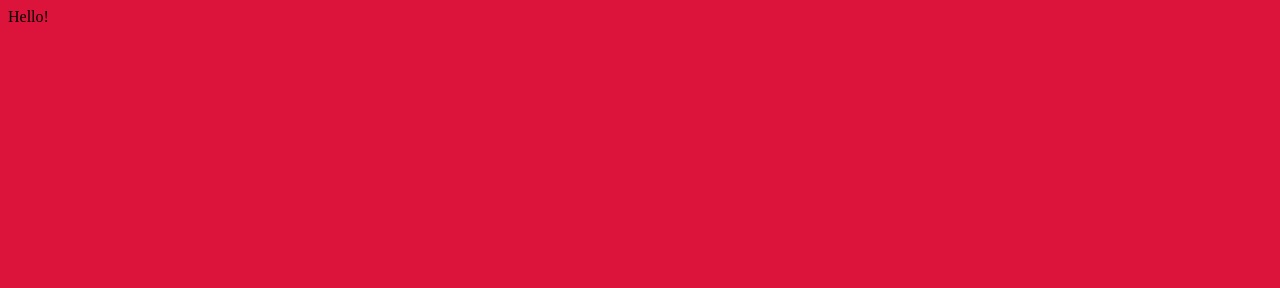
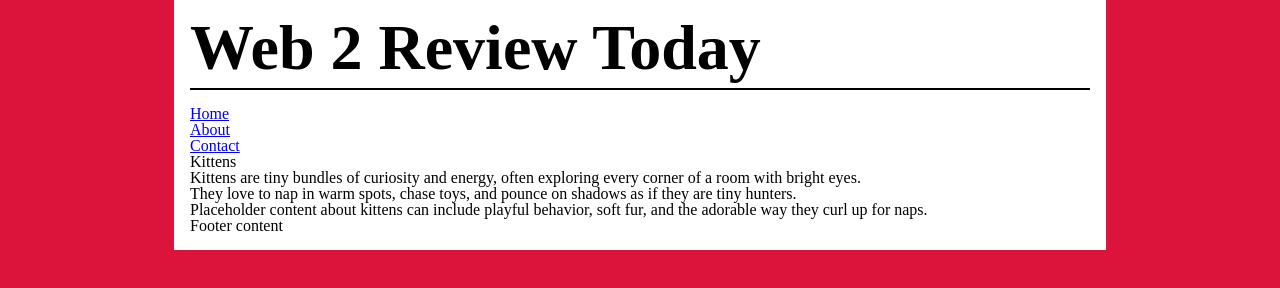
Before and after one commit to ac-jarvisa/f26web2week1, a plain HTML site: page index.html in a window 1280 px wide. Drawn offline with Linux system fonts and the light colour scheme.

Commit message:
CSS Review

```diff
--- a/index.html
+++ b/index.html
@@ -7,8 +7,38 @@
     <title>Week 1 Web 2 Review</title>
 </head>
 <body>
-    <div class="container">
-        Hello!
+    <!-- AI prompt to add basic structure:
+     Inside the div container, add a header, a nav, a main, and a footer -->
+
+     <div class="container">
+        <header>
+            <!-- there should only ever be one h1
+             on a page -->
+            <h1>Web 2 Review Today</h1>
+        </header>
+
+        <nav>
+            <ul>
+                <li><a href="#">Home</a></li>
+                <li><a href="#">About</a></li>
+                <li><a href="#">Contact</a></li>
+            </ul>
+        </nav>
+
+        <!-- AI prompt for placeholder content:
+         inside of main, add a section with an h3 and three paragraphs with placeholder content about kittens-->
+        <main>
+            <section>
+                <h3>Kittens</h3>
+                <p>Kittens are tiny bundles of curiosity and energy, often exploring every corner of a room with bright eyes.</p>
+                <p>They love to nap in warm spots, chase toys, and pounce on shadows as if they are tiny hunters.</p>
+                <p>Placeholder content about kittens can include playful behavior, soft fur, and the adorable way they curl up for naps.</p>
+            </section>
+        </main>
+
+        <footer>
+            <p>Footer content</p>
+        </footer>
     </div>
 </body>
 </html>
--- a/styles/styles.css
+++ b/styles/styles.css
@@ -1,3 +1,96 @@
+/* http://meyerweb.com/eric/tools/css/reset/
+   v2.0 | 20110126
+   License: none (public domain)
+*/
+
+html, body, div, span, applet, object, iframe,
+h1, h2, h3, h4, h5, h6, p, blockquote, pre,
+a, abbr, acronym, address, big, cite, code,
+del, dfn, em, img, ins, kbd, q, s, samp,
+small, strike, strong, sub, sup, tt, var,
+b, u, i, center,
+dl, dt, dd, ol, ul, li,
+fieldset, form, label, legend,
+table, caption, tbody, tfoot, thead, tr, th, td,
+article, aside, canvas, details, embed,
+figure, figcaption, footer, header, hgroup,
+menu, nav, output, ruby, section, summary,
+time, mark, audio, video {
+	margin: 0;
+	padding: 0;
+	border: 0;
+	font-size: 100%;
+	font: inherit;
+	vertical-align: baseline;
+}
+/* HTML5 display-role reset for older browsers */
+article, aside, details, figcaption, figure,
+footer, header, hgroup, menu, nav, section {
+	display: block;
+}
+body {
+	line-height: 1;
+}
+ol, ul {
+	list-style: none;
+}
+blockquote, q {
+	quotes: none;
+}
+blockquote:before, blockquote:after,
+q:before, q:after {
+	content: '';
+	content: none;
+}
+table {
+	border-collapse: collapse;
+	border-spacing: 0;
+}
+
+
+/*****************************************
+            MAIN STYLES
+*****************************************/
+
+
 body{
     background-color:crimson;
 }
+
+/* add a background to the container div
+and constrain its width to 900px */
+.container{
+    /* the . means we are targetting a class */
+    max-width:900px;
+    background-color:white;
+    margin:0 auto;
+    /* two values in margin mean top-bottom, left-right
+    auto means automatically apply the same margin
+    on either side */
+    padding:1em;
+    /* 1 em = 1 times the size of the font */
+}
+
+h1{
+    font-size:2.5em;
+    /* 2.5em = 16 x 2.5 = 40px */
+    font-weight:bold;
+    margin-bottom:1rem;
+    /* rem = root em - it refers back to the font size
+    of the HTML element */
+    border-bottom:2px solid black;
+    padding-bottom:0.5rem;
+}
+
+
+/*****************************************
+            LARGE SCREENS
+*****************************************/
+
+@media screen and (min-width:768px){
+    /* this media query will only take effect above
+    768px wide */
+    h1{
+        font-size:4em;
+    }
+}
```
